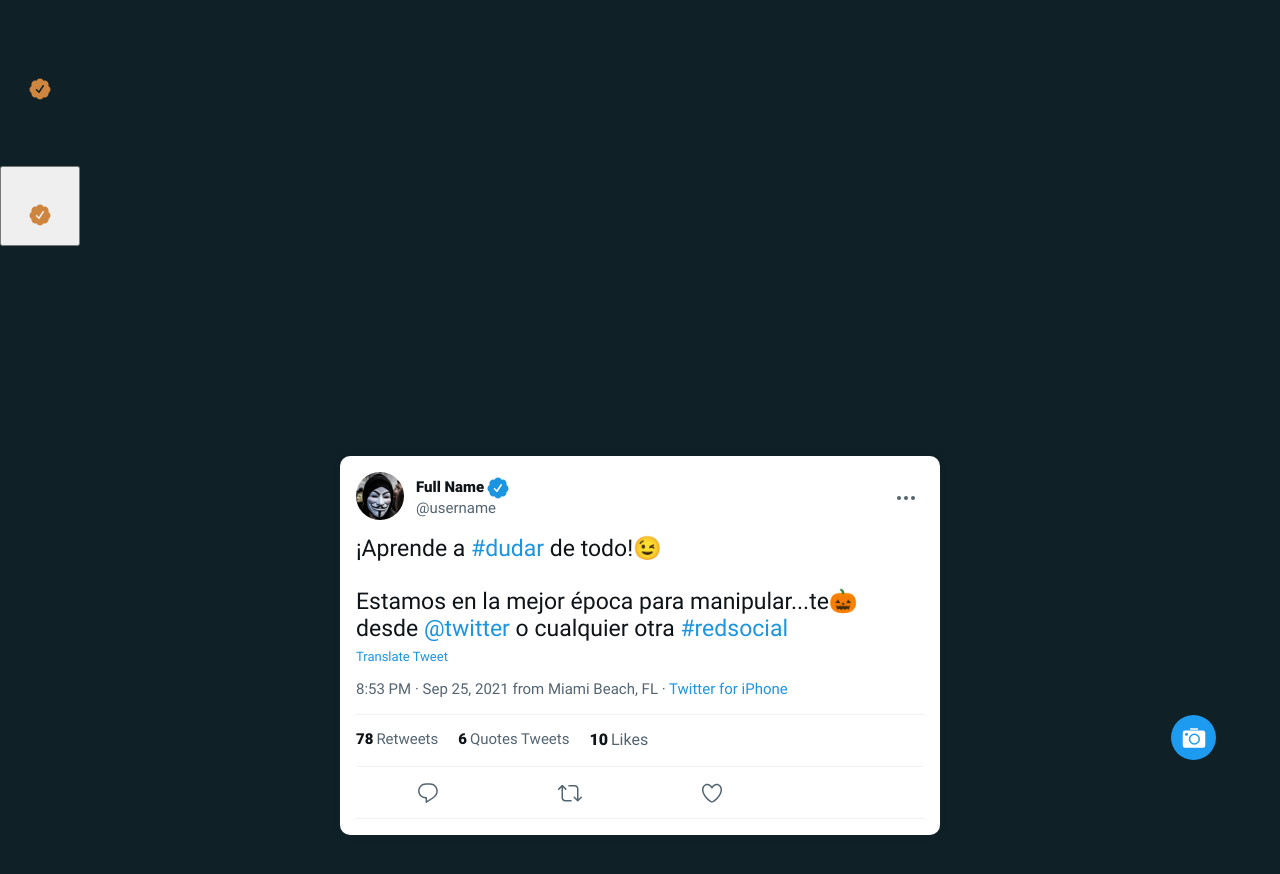
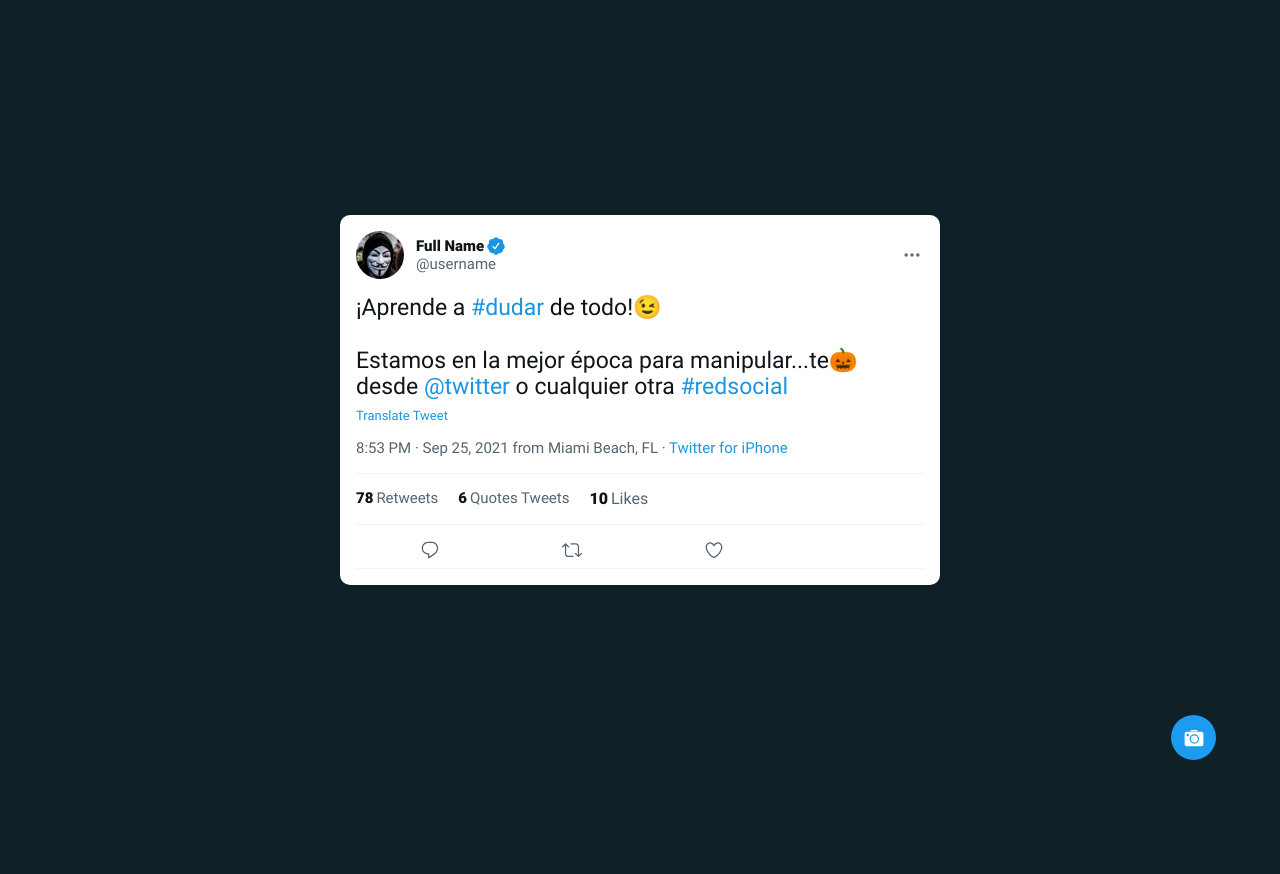
Before and after one commit to codigosarcastico/faketweet, a plain HTML site: page index.html in a window 1280 px wide. After the commit the page ends 800 px from the top, so only its background shows below. Drawn offline with Linux system fonts and the light colour scheme.

Commit message:
Version 1.1

```diff
--- a/css/style.css
+++ b/css/style.css
@@ -22,8 +22,8 @@ svg {
     fill: var(--tweet-label);
   font-weight: 400;
   font-size: 16px;
-   width: 24px;
-  height: 24px;
+   width: 20px;
+  height: 20px;
 }
 
 .canva {
@@ -53,8 +53,8 @@ svg {
 .tweet button {
   border: none;
   cursor: pointer;
-  width: 38.5px;
-  height: 38.5px;
+  width: 30px;
+  height: 30px;
   border-radius: 50%;
   padding: 0.5rem;
   background-color: transparent;
--- a/index.html
+++ b/index.html
@@ -26,25 +26,6 @@
   </head>
   <body>
 
-    <h1 class="ddmm">
-      <svg viewBox="0 0 24 24" aria-label="Verified account" class="verified" >
-      <g>
-        <path
-          d="M22.5 12.5c0-1.58-.875-2.95-2.148-3.6.154-.435.238-.905.238-1.4 0-2.21-1.71-3.998-3.818-3.998-.47 0-.92.084-1.336.25C14.818 2.415 13.51 1.5 12 1.5s-2.816.917-3.437 2.25c-.415-.165-.866-.25-1.336-.25-2.11 0-3.818 1.79-3.818 4 0 .494.083.964.237 1.4-1.272.65-2.147 2.018-2.147 3.6 0 1.495.782 2.798 1.942 3.486-.02.17-.032.34-.032.514 0 2.21 1.708 4 3.818 4 .47 0 .92-.086 1.335-.25.62 1.334 1.926 2.25 3.437 2.25 1.512 0 2.818-.916 3.437-2.25.415.163.865.248 1.336.248 2.11 0 3.818-1.79 3.818-4 0-.174-.012-.344-.033-.513 1.158-.687 1.943-1.99 1.943-3.484zm-6.616-3.334l-4.334 6.5c-.145.217-.382.334-.625.334-.143 0-.288-.04-.416-.126l-.115-.094-2.415-2.415c-.293-.293-.293-.768 0-1.06s.768-.294 1.06 0l1.77 1.767 3.825-5.74c.23-.345.696-.436 1.04-.207.346.23.44.696.21 1.04z"
-        ></path>
-      </g>
-    </svg>
-    </h1>
-
-    <button class="ddmm">
-      <svg viewBox="0 0 24 24" aria-label="Verified account" class="verified" >
-      <g>
-        <path
-          d="M22.5 12.5c0-1.58-.875-2.95-2.148-3.6.154-.435.238-.905.238-1.4 0-2.21-1.71-3.998-3.818-3.998-.47 0-.92.084-1.336.25C14.818 2.415 13.51 1.5 12 1.5s-2.816.917-3.437 2.25c-.415-.165-.866-.25-1.336-.25-2.11 0-3.818 1.79-3.818 4 0 .494.083.964.237 1.4-1.272.65-2.147 2.018-2.147 3.6 0 1.495.782 2.798 1.942 3.486-.02.17-.032.34-.032.514 0 2.21 1.708 4 3.818 4 .47 0 .92-.086 1.335-.25.62 1.334 1.926 2.25 3.437 2.25 1.512 0 2.818-.916 3.437-2.25.415.163.865.248 1.336.248 2.11 0 3.818-1.79 3.818-4 0-.174-.012-.344-.033-.513 1.158-.687 1.943-1.99 1.943-3.484zm-6.616-3.334l-4.334 6.5c-.145.217-.382.334-.625.334-.143 0-.288-.04-.416-.126l-.115-.094-2.415-2.415c-.293-.293-.293-.768 0-1.06s.768-.294 1.06 0l1.77 1.767 3.825-5.74c.23-.345.696-.436 1.04-.207.346.23.44.696.21 1.04z"
-        ></path>
-      </g>
-    </svg>
-    </button>
     <main class="canva">
       <div class="canva__container">
         <article class="tweet" id="tweet">
```
